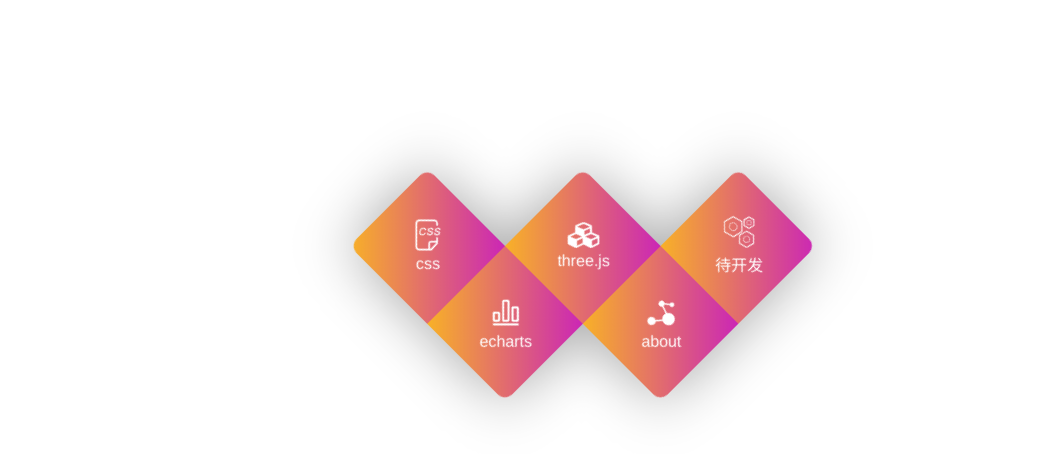
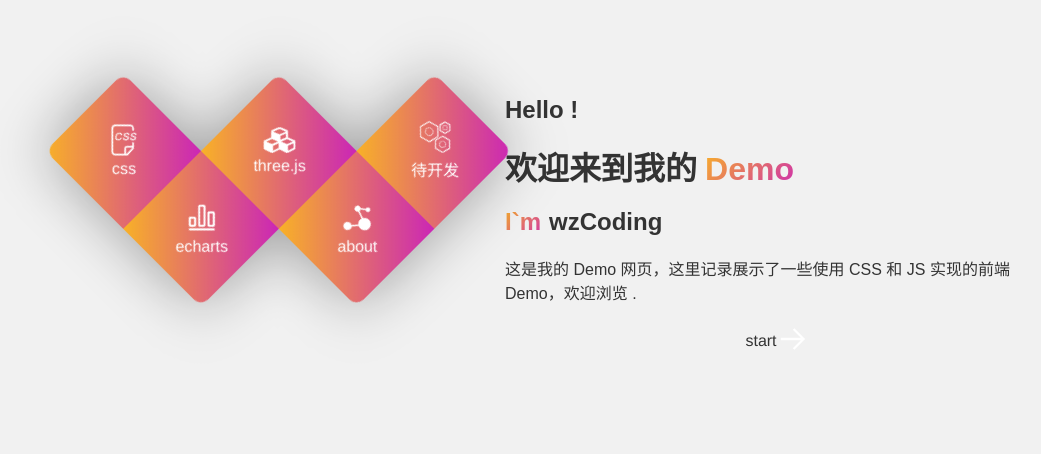
Before and after one commit to wzCoding/demo, a Vue app in the folder demo/: page / in a window 1280 px wide. Shown: the part 194-648 px from the top of the page, without its empty margins (135-1176 px from the left). Built offline with nearby package versions, Linux system fonts and the light colour scheme.

Commit message:
submit the code

```diff
--- a/demo/src/assets/css/index.css
+++ b/demo/src/assets/css/index.css
@@ -2,6 +2,6 @@
     margin: 0;
     padding: 0;
 }
-::before,::after{
+*,::before,::after{
     box-sizing: border-box;
 }
--- /dev/null
+++ b/demo/src/components/icon-button/index.js
@@ -0,0 +1,52 @@
+import { ref, toRefs, computed } from "vue"
+export default {
+    name: "iconButton",
+    props: {
+        direction: {
+            type: String,
+            default: "vertical",
+            validator: (value) => {
+                return ["vertical", "horizontal"].includes(value)
+            }
+        },
+        icon: {
+            type: String,
+            default: ''
+        },
+        iconSite: {
+            type: String,
+            default: "top",
+            validator: (value) => {
+                return ["top", "right", "left", "bottom"].includes(value)
+            }
+        },
+        text: {
+            type: String,
+            default: ''
+        }
+    },
+    setup(props) {
+        const { direction, icon, iconSite, text } = toRefs(props)
+        const btnIcon = computed(() => {
+            return icon.value.includes('/img/') ? icon.value : require(`../../assets/images/${icon.value}`)
+        })
+        const btnDir = computed(() => {
+            const dirMap = {
+                "vertical": "column",
+                "horizontal": "row"
+            }
+            const siteMap = {
+                "bottom": "-reverse",
+                "right": "-reverse",
+                "left": "",
+                "top": ""
+            }
+            return dirMap[direction.value] + siteMap[iconSite.value]
+        })
+        return {
+            btnDir,
+            btnIcon,
+            text
+        }
+    }
+}
--- /dev/null
+++ b/demo/src/components/icon-button/index.vue
@@ -0,0 +1,28 @@
+<script src="./index"></script>
+<template>
+    <div class="btn-container" :style="{ flexDirection: btnDir }">
+        <span class="btn-icon">
+            <slot name="icon">
+                <img :src="btnIcon" alt="btn-icon">
+            </slot>
+        </span>
+        <span class="btn-text"><slot>{{ text }}</slot></span>
+    </div>
+</template>
+<style lang="scss" scoped>
+.btn-container {
+    display: flex;
+    justify-content: center;
+    align-items: center;
+    text-align: center;
+    cursor: pointer;
+    transition: .3s;
+
+    .btn-icon{
+        width: 2rem;
+    }
+    .btn-text{
+        font-size: 1rem;
+    }
+}
+</style>
--- a/demo/src/mock/data/menu.json
+++ b/demo/src/mock/data/menu.json
@@ -3,30 +3,30 @@
         {
             "index": "1",
             "title": "css",
-            "icon": "css",
+            "icon": "css.svg",
             "path":"/css"
         },
         {
             "index": "2",
             "title": "three.js",
-            "icon": "cubes",
+            "icon": "cubes.svg",
             "path":"/threeJS"
         },
         {
             "index": "3",
             "title": "echarts",
-            "icon": "chart",
+            "icon": "chart.svg",
             "path":"/echarts"
         },
         {
             "index": "4",
             "title": "待开发",
-            "icon": "build"
+            "icon": "build.svg"
         },
         {
             "index": "5",
             "title": "about",
-            "icon": "about"
+            "icon": "about.svg"
         }
     ]
 }
--- a/demo/src/views/HomeView.vue
+++ b/demo/src/views/HomeView.vue
@@ -1,17 +1,27 @@
 <template>
   <div class="home">
+    <div class="container">
       <div class="menu-wrap">
         <div class="menu-grid">
           <template v-if="menus">
             <div v-for="menu in menus" :key="menu.title" class="menu-item">
-            <div class="menu-btn" @click="toPage(menu.path)">
-              <span class="menu-icon">
-                <img :src="menu.icon" :alt="menu.title">
-              </span>
-              <span class="menu-text">{{ menu.title }}</span>
+              <iconButton class="menu-btn" :icon="menu.icon" @click="toPage(menu.path)">{{ menu.title }}</iconButton>
+            </div>
+          </template>
         </div>
       </div>
-        </template>
+      <div class="home-content">
+        <h2 class="home-text">{{ text }}</h2>
+        <h1 class="home-main-title">
+          <span v-for="title in mainTitle" :key="title" :class="colorText.includes(title) ? 'color-text' : ''">{{ title
+          }}</span>
+        </h1>
+        <h2 class="home-sub-title">
+          <span v-for="title in subTitle" :key="title" :class="colorText.includes(title) ? 'color-text' : ''">{{ title
+          }}</span>
+        </h2>
+        <p class="home-info">{{ info }}</p>
+        <iconButton class="" :icon="btnIcon" direction="horizontal" iconSite="right">{{ btnText }}</iconButton>
       </div>
     </div>
   </div>
@@ -19,24 +29,32 @@
 <script setup>
 import { ref } from 'vue'
 import { useRouter } from 'vue-router'
+import iconButton from '../components/icon-button/index.vue'
 import service from '@/axios'
 
 const menus = ref(null)
 const menusParams = { id: 'menu' }
 const getMenuData = async () => {
   const result = await service.post('mock/data', menusParams)
-  menus.value = result.data.map(item => {
-    item.icon = require(`../assets/images/${item.icon}.svg`)
-    return item
-  })
+  menus.value = result.data
 }
+getMenuData()
+
+const text = 'Hello !'
+const mainTitle = ['欢迎来到我的', 'Demo']
+const subTitle = ['I`m', 'wzCoding']
+const colorText = ['Demo', 'I`m']
+const info = '这是我的 Demo 网页，这里记录展示了一些使用 CSS 和 JS 实现的前端 Demo，欢迎浏览 .'
+
+const btnIcon = "right-arrow.svg"
+const btnText = 'start'
 
 const router = useRouter()
 const toPage = (path) => {
   if (path) router.push(path)
 }
 
-getMenuData()
+
 
 </script>
 <style lang="scss" scoped>
@@ -47,13 +65,22 @@
   display: flex;
   justify-content: center;
   align-items: center;
+  background-color: #f1f1f1;
+
+  .container {
+    width: 100%;
+    margin: 0 4rem;
+    padding: 0 2rem;
+    display: flex;
+    justify-content: center;
+    align-items: center;
+    flex-wrap: wrap;
 
     .menu-wrap {
-    transform: translateY(95px);
-  }
+      width: 50%;
 
       .menu-grid {
-    width: 220px;
+        width: auto;
         max-width: 220px;
         float: none;
         display: block;
@@ -64,6 +91,7 @@
         transform: rotate(-45deg);
         position: relative;
         z-index: 2;
+        margin-left: calc(110px + 20px);
 
         .menu-item {
           float: left;
@@ -135,4 +163,45 @@
         }
       }
     }
-</style>
+
+    .home-content {
+      width: 50%;
+      height: 220px;
+      display: flex;
+      flex-direction: column;
+      color: #333;
+
+      h1,
+      h2 {
+        font-family: "Josefin Sans", sans-serif;
+        padding-bottom: 1.2rem;
+
+        span {
+          padding-right: .5rem;
+
+          &.color-text {
+            color: transparent;
+            background: linear-gradient(135deg, #F8B127, #CB26B6);
+            background-clip: text;
+          }
+        }
+      }
+
+      p {
+        font-family: "Poppins", sans-serif;
+        padding-bottom: 1.2rem;
+      }
+
+      .start-btn {
+        height: 50px;
+        display: inline-flex;
+        padding: 10px 25px;
+        background: linear-gradient(135deg, #F8B127, #CB26B6);
+        border-radius: 25px;
+        cursor: pointer;
+        color: #fff;
+        font-size: 1.2rem;
+      }
+    }
+  }
+}</style>
```
Also changed, not shown: demo/src/assets/images/right-arrow.svg (added). Lines whose indentation alone changed are shown as unchanged.
